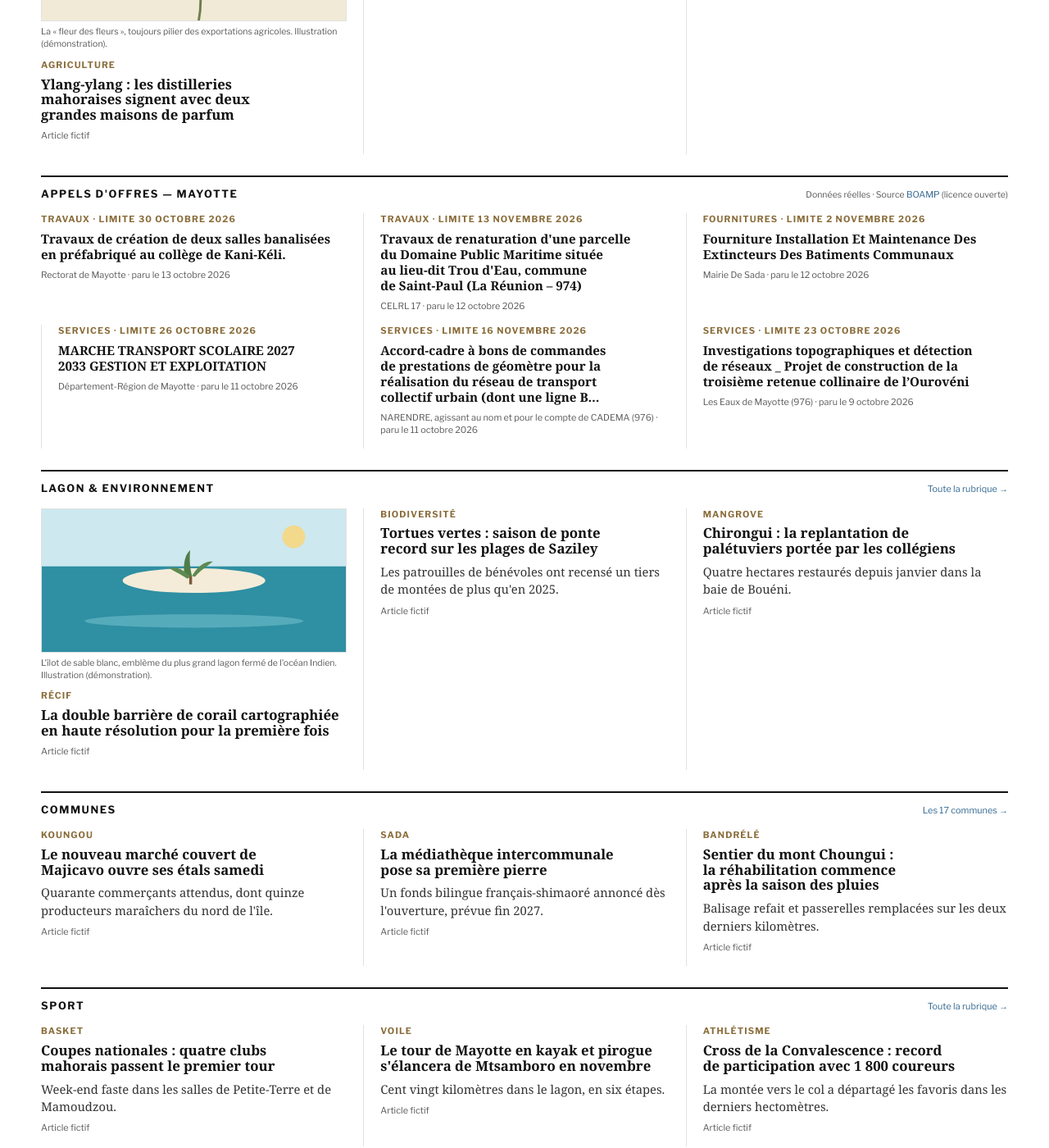
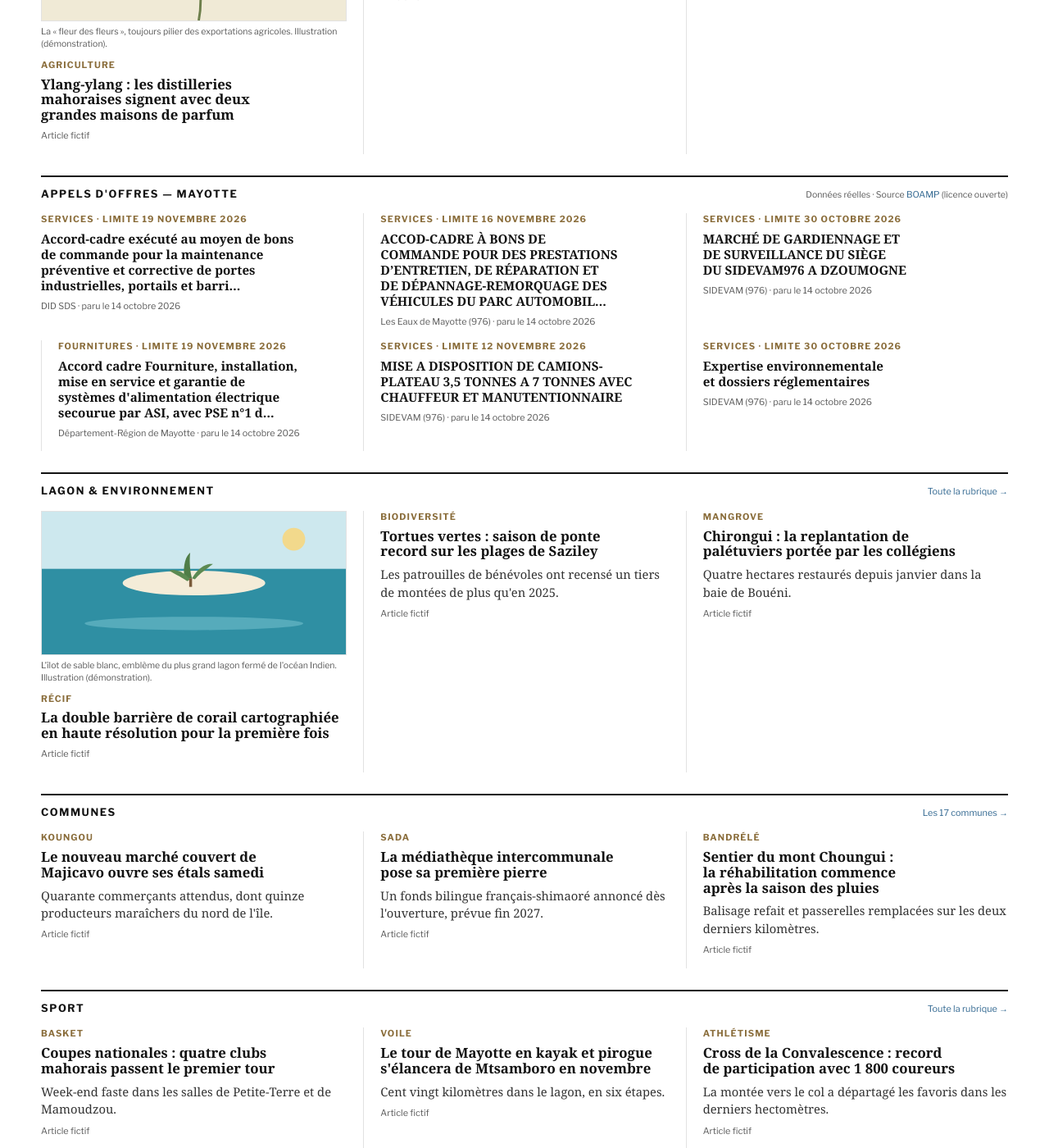
Before and after one commit to esdine/observateur-mayotte, a Jekyll site: the page built from index.html, in a window 1280 px wide and 1400 px high, scrolled down 1578 px. Shown: the whole window at 82% size. Built offline with Jekyll 4.4.1, drawn with Linux system fonts in a browser that asks for light colours; some web fonts are replaced; some of the changed text lies outside the part shown.

Commit message:
Édition du matin : météo et revue de presse

```diff
--- a/_data/marches.yml
+++ b/_data/marches.yml
@@ -1,44 +1,44 @@
 # Genere par outils/maj_marches.py - source BOAMP (open data, licence ouverte)
 avis:
-  - objet: "Travaux de création de deux salles banalisées en préfabriqué au collège de Kani-Kéli."
-    acheteur: "Rectorat de Mayotte"
-    type: "Travaux"
-    famille: "Marchés entre 90 k€ et seuils européens"
-    parution: "13 octobre 2026"
-    limite: "30 octobre 2026"
-    lien: "https://www.boamp.fr/pages/avis/?q=idweb:26-98931"
-  - objet: "Travaux de renaturation d'une parcelle du Domaine Public Maritime située au lieu-dit Trou d'Eau, commune de Saint-Paul (La Réunion – 974)"
-    acheteur: "CELRL 17"
-    type: "Travaux"
-    famille: "Marchés entre 90 k€ et seuils européens"
-    parution: "12 octobre 2026"
-    limite: "13 novembre 2026"
-    lien: "https://www.boamp.fr/pages/avis/?q=idweb:26-98477"
-  - objet: "Fourniture Installation Et Maintenance Des Extincteurs Des Batiments Communaux"
-    acheteur: "Mairie De Sada"
-    type: "Fournitures"
-    famille: "Marchés entre 90 k€ et seuils européens"
-    parution: "12 octobre 2026"
-    limite: "2 novembre 2026"
-    lien: "https://www.boamp.fr/pages/avis/?q=idweb:26-98605"
-  - objet: "MARCHE TRANSPORT SCOLAIRE 2027 2033 GESTION ET EXPLOITATION"
-    acheteur: "Département-Région de Mayotte"
+  - objet: "Accord-cadre exécuté au moyen de bons de commande pour la maintenance préventive et corrective de portes industrielles, portails et barri…"
+    acheteur: "DID SDS"
     type: "Services"
     famille: "Marchés européens"
-    parution: "11 octobre 2026"
-    limite: "26 octobre 2026"
-    lien: "https://www.boamp.fr/pages/avis/?q=idweb:26-98286"
-  - objet: "Accord-cadre à bons de commandes de prestations de géomètre pour la réalisation du réseau de transport collectif urbain (dont une ligne B…"
-    acheteur: "NARENDRE, agissant au nom et pour le compte de CADEMA (976)"
+    parution: "14 octobre 2026"
+    limite: "19 novembre 2026"
+    lien: "https://www.boamp.fr/pages/avis/?q=idweb:26-98817"
+  - objet: "ACCOD-CADRE À BONS DE COMMANDE POUR DES PRESTATIONS D’ENTRETIEN, DE RÉPARATION ET DE DÉPANNAGE-REMORQUAGE DES VÉHICULES DU PARC AUTOMOBIL…"
+    acheteur: "Les Eaux de Mayotte (976)"
     type: "Services"
     famille: "Marchés européens"
-    parution: "11 octobre 2026"
+    parution: "14 octobre 2026"
     limite: "16 novembre 2026"
-    lien: "https://www.boamp.fr/pages/avis/?q=idweb:26-97828"
-  - objet: "Investigations topographiques et détection de réseaux _ Projet de construction de la troisième retenue collinaire de l’Ourovéni"
-    acheteur: "Les Eaux de Mayotte (976)"
+    lien: "https://www.boamp.fr/pages/avis/?q=idweb:26-99093"
+  - objet: "MARCHÉ DE GARDIENNAGE ET DE  SURVEILLANCE DU SIÈGE DU SIDEVAM976 A  DZOUMOGNE"
+    acheteur: "SIDEVAM (976)"
     type: "Services"
-    famille: "Marchés entre 90 k€ et seuils européens"
-    parution: "9 octobre 2026"
-    limite: "23 octobre 2026"
-    lien: "https://www.boamp.fr/pages/avis/?q=idweb:26-97711"
+    famille: "Marchés européens"
+    parution: "14 octobre 2026"
+    limite: "30 octobre 2026"
+    lien: "https://www.boamp.fr/pages/avis/?q=idweb:26-99103"
+  - objet: "Accord cadre Fourniture, installation, mise en service et garantie de systèmes d'alimentation électrique secourue par ASI, avec PSE n°1 d…"
+    acheteur: "Département-Région de Mayotte"
+    type: "Fournitures"
+    famille: "Marchés européens"
+    parution: "14 octobre 2026"
+    limite: "19 novembre 2026"
+    lien: "https://www.boamp.fr/pages/avis/?q=idweb:26-98992"
+  - objet: "MISE A DISPOSITION DE CAMIONS-PLATEAU 3,5 TONNES A 7 TONNES AVEC CHAUFFEUR ET MANUTENTIONNAIRE"
+    acheteur: "SIDEVAM (976)"
+    type: "Services"
+    famille: "Marchés européens"
+    parution: "14 octobre 2026"
+    limite: "12 novembre 2026"
+    lien: "https://www.boamp.fr/pages/avis/?q=idweb:26-98858"
+  - objet: "Expertise environnementale et dossiers réglementaires"
+    acheteur: "SIDEVAM (976)"
+    type: "Services"
+    famille: "Marchés européens"
+    parution: "14 octobre 2026"
+    limite: "30 octobre 2026"
+    lien: "https://www.boamp.fr/pages/avis/?q=idweb:26-99003"
--- a/_data/meteo.yml
+++ b/_data/meteo.yml
@@ -1,8 +1,8 @@
 # Genere par outils/maj_meteo.py - source Open-Meteo (donnees reelles)
-date_affichee: "Mardi 13 octobre 2026"
+date_affichee: "Mercredi 14 octobre 2026"
 tmin: 24
-tmax: 30
+tmax: 29
 ciel: "Bruine"
-vent_kmh: 12
+vent_kmh: 10
 temp_mer: 29
-maj: "2026-10-13T12:44+0300"
+maj: "2026-10-14T11:00+0300"
--- a/_data/revue.yml
+++ b/_data/revue.yml
@@ -3,33 +3,33 @@ sources:
   - nom: "Mayotte Hebdo"
     site: "https://mayottehebdo.com/"
     titres:
-      - titre: "Mohamed Elanrif Bamcolo nommé DGS du Grand Nord de Mayotte"
-        lien: "https://www.mayottehebdo.com/actualite/breves/mohamed-elanrif-bamcolo-nomme-dgs-du-grand-nord-de-mayotte/"
-      - titre: "Anchya Bamana demande que les mesures nationales pour les lycées s’appliquent aussi à Mayotte"
-        lien: "https://www.mayottehebdo.com/actualite/breves/anchya-bamana-demande-que-les-mesures-nationales-pour-les-lycees-sappliquent-aussi-a-mayotte/"
-      - titre: "Six jeunes de Mayotte attendus au Sénat"
-        lien: "https://www.mayottehebdo.com/actualite/societe/six-jeunes-de-mayotte-attendus-au-senat/"
-      - titre: "Tortues marines à Mayotte : un centre de soins attendu pour mieux les protéger"
-        lien: "https://www.mayottehebdo.com/actualite/environnement/tortues-marines-a-mayotte-un-centre-de-soins-attendu-pour-mieux-les-proteger/"
+      - titre: "Quatre talents locaux récompensés au 12e Sommet des cultures du Nord"
+        lien: "https://www.mayottehebdo.com/actualite/breves/quatre-talents-locaux-recompenses-au-12e-sommet-des-cultures-du-nord/"
+      - titre: "La FMAE-CPIE Maoré à la rencontre des associations du Sud"
+        lien: "https://www.mayottehebdo.com/actualite/breves/la-fmae-cpie-maore-a-la-rencontre-des-associations-du-sud/"
+      - titre: "Mayotte en lice pour accueillir le Salon africain de l’éducation aux médias en 2030"
+        lien: "https://www.mayottehebdo.com/actualite/breves/mayotte-en-lice-pour-accueillir-le-salon-africain-de-leducation-aux-medias-en-2030/"
+      - titre: "« Le 26, on rend les tabliers » les agents du Département de Mayotte annoncent une grève"
+        lien: "https://www.mayottehebdo.com/actualite/societe/le-26-on-rend-les-tabliers-les-agents-du-departement-de-mayotte-annoncent-une-greve/"
   - nom: "Le Journal de Mayotte"
     site: "https://lejournaldemayotte.yt/"
     titres:
-      - titre: "SMAE : Coupure de la distribution d’eau pour les usagers des villages de Tsoundzou 2 et Kwalé"
-        lien: "https://lejournaldemayotte.yt/2026/10/13/smae-coupure-de-la-distribution-deau-pour-les-usagers-des-villages-de-tsoundzou-2-et-kwale/"
-      - titre: "“On se sent méprisés !”, les parents d’élèves inquiets de ne voir aucun progrès à Vahibé 1"
-        lien: "https://lejournaldemayotte.yt/2026/10/13/on-se-sent-meprises-les-parents-deleves-inquiets-de-ne-voir-aucun-progres-a-vahibe-1/"
-      - titre: "Entreprendre avant 30 ans à Mayotte : l’Adie lance dix rendez-vous"
-        lien: "https://lejournaldemayotte.yt/2026/10/13/entreprendre-avant-30-ans-a-mayotte-ladie-lance-dix-rendez-vous/"
-      - titre: "Actualités régionales : procès à La Réunion, intoxication alimentaire à Madagascar et saisie de drogue à Maurice"
-        lien: "https://lejournaldemayotte.yt/2026/10/13/actualites-regionales-proces-a-la-reunion-intoxication-alimentaire-a-madagascar-et-saisie-de-drogue-a-maurice/"
+      - titre: "Le Village de l’insertion professionnelle s’installe à Combani ce jeudi"
+        lien: "https://lejournaldemayotte.yt/2026/10/14/le-village-de-linsertion-professionnelle-sinstalle-a-combani-ce-jeudi/"
+      - titre: "Prévention des risques naturels : Mamoudzou renforce la sensibilisation citoyenne"
+        lien: "https://lejournaldemayotte.yt/2026/10/14/prevention-des-risques-naturels-mamoudzou-renforce-la-sensibilisation-citoyenne/"
+      - titre: "Harcèlement sexuel : le doute profite à un professeur poursuivi en justice"
+        lien: "https://lejournaldemayotte.yt/2026/10/14/un-professeur-poursuivi-pour-harcelement-sexuel-relaxe-au-benefice-du-doute/"
+      - titre: "Plus de 70.000 foyers mahorais sensibilisés au tri des déchets"
+        lien: "https://lejournaldemayotte.yt/2026/10/14/plus-de-70-000-foyers-mahorais-sensibilises-au-tri-des-dechets/"
   - nom: "L'Info Kwezi"
     site: "https://www.linfokwezi.fr/"
     titres:
-      - titre: "Les agents de l’Assemblée de Mayotte annoncent une grève le 26 octobre"
-        lien: "https://www.linfokwezi.fr/les-agents-de-lassemblee-de-mayotte-annoncent-une-greve-le-26-octobre/"
-      - titre: "Une probable opération de police à Vahibé ce matin"
-        lien: "https://www.linfokwezi.fr/une-probable-operation-de-police-a-vahibe-ce-matin/"
+      - titre: "À Mayotte, l’État attribue 180 000 euros pour soutenir les actions de prévention de la délinquance"
+        lien: "https://www.linfokwezi.fr/a-mayotte-letat-attribue-180-000-euros-pour-soutenir-les-actions-de-prevention-de-la-delinquance/"
+      - titre: "Une randonnée gratuite de 8 kilomètres organisée ce samedi pour découvrir les paysages de M’tsangamouji"
+        lien: "https://www.linfokwezi.fr/une-randonnee-gratuite-de-8-kilometres-organisee-ce-samedi-pour-decouvrir-les-paysages-de-mtsangamouji/"
+      - titre: "Une matinée gratuite pour prévenir les cancers"
+        lien: "https://www.linfokwezi.fr/une-matinee-gratuite-pour-prevenir-les-cancers/"
       - titre: "Votre France Mayotte Matin vient de paraître"
-        lien: "https://www.linfokwezi.fr/votre-france-mayotte-matin-vient-de-paraitre-228/"
-      - titre: "Un jeune de 18 ans condamné pour avoir piloté un kwassa alors qu’il affirme être un simple passager"
-        lien: "https://www.linfokwezi.fr/un-jeune-de-18-ans-condamne-pour-avoir-pilote-un-kwassa-alors-quil-affirme-etre-un-simple-passager/"
+        lien: "https://www.linfokwezi.fr/votre-france-mayotte-matin-vient-de-paraitre-229/"
```
